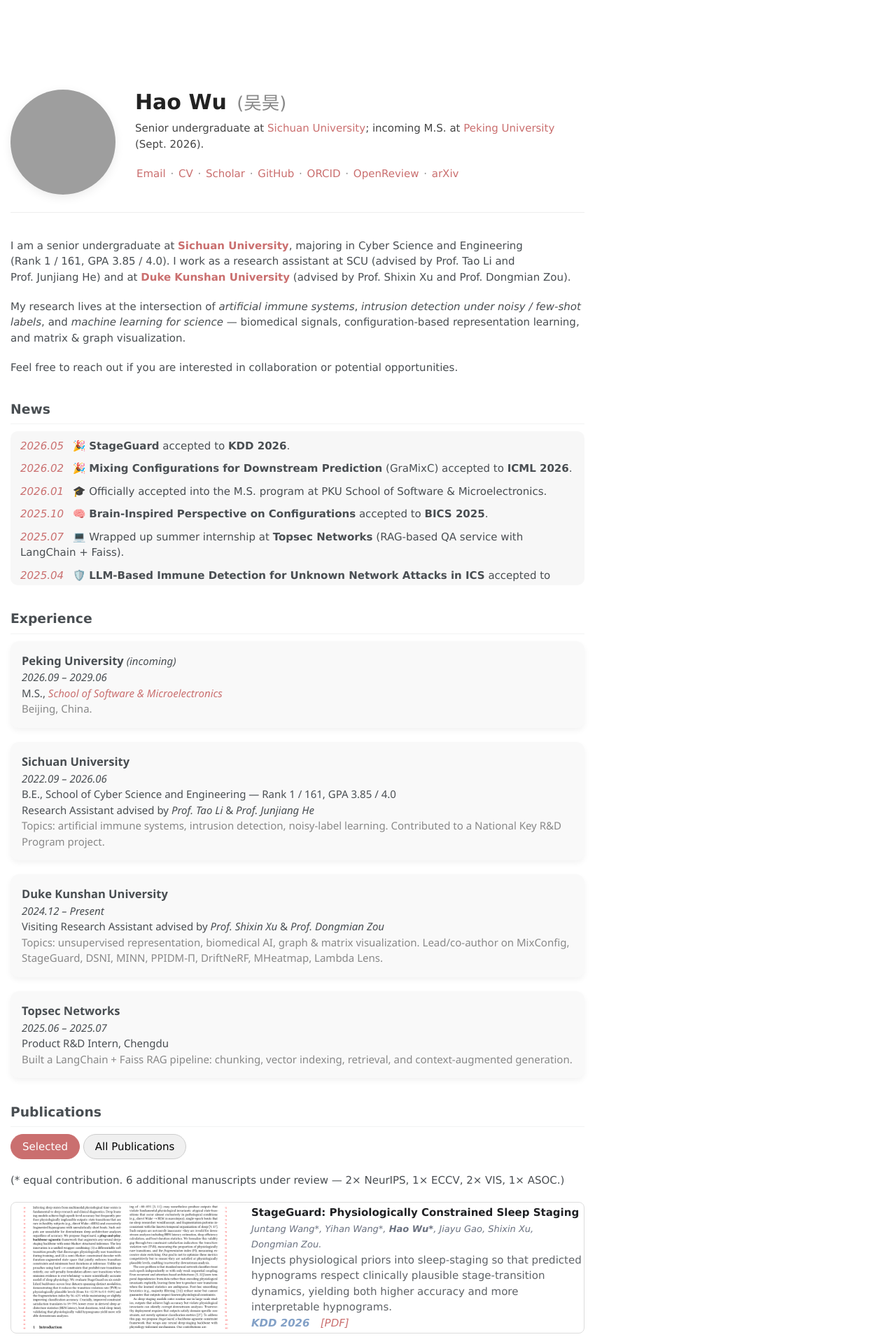
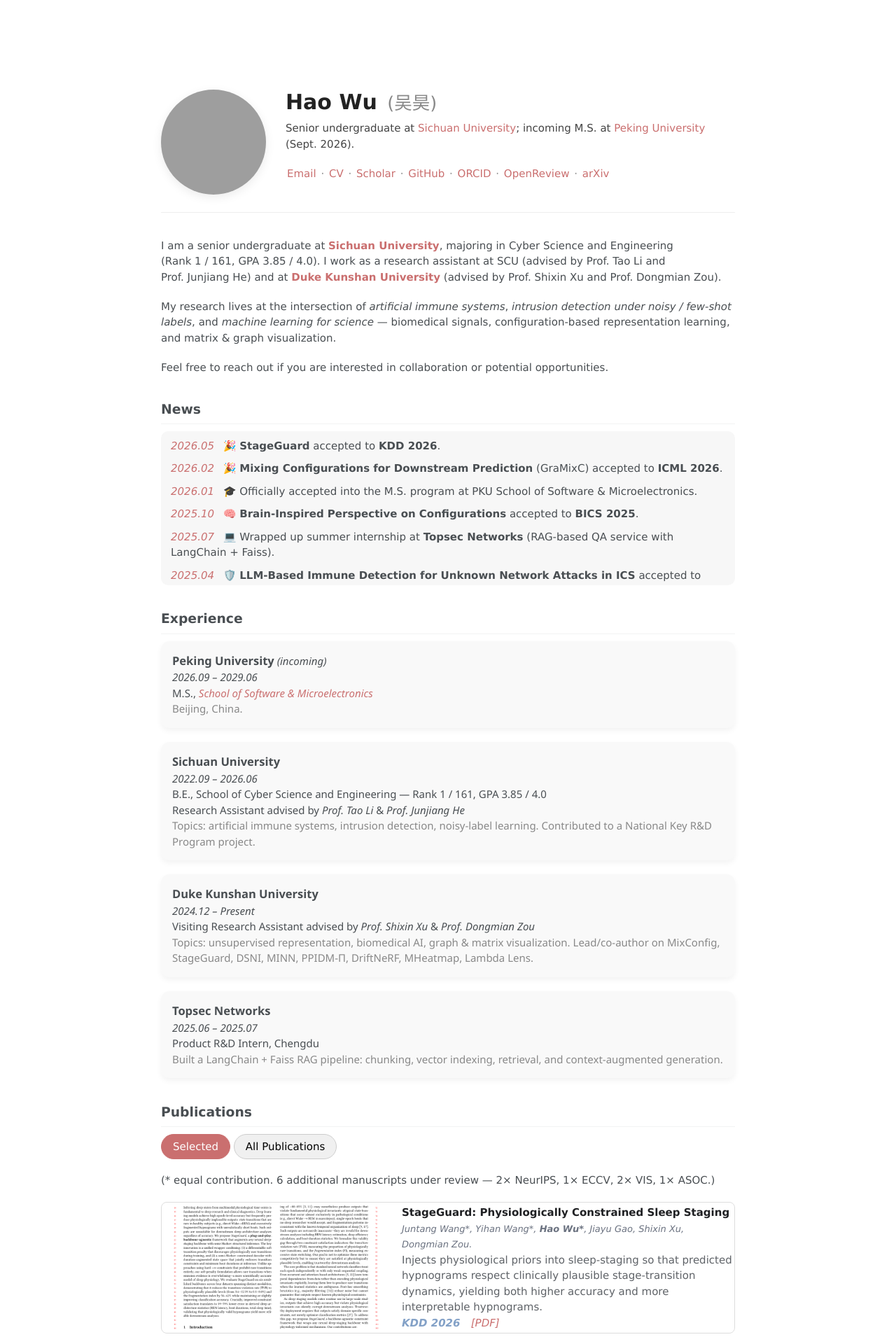
Before and after one commit to JayLon1022/JayLon1022.github.io, a Jekyll site: the page built from _pages/about.md, in a window 1280 px wide. Shown: the top 1920 px of the page at 70% size. Built offline with Jekyll 4.4.1, drawn with Linux system fonts in a browser that asks for light colours; some web fonts are replaced; grey boxes are pictures that could not be loaded.

Commit message:
Fix landing page centering: cap #main, override susy sidebar gutter

```diff
--- a/assets/css/home.css
+++ b/assets/css/home.css
@@ -427,16 +427,24 @@
 }
 
 /* Remove masthead spacing now that nav is gone */
-#main { padding-top: 0 !important; }
-.page__inner-wrap { max-width: 820px; margin: 0 auto; }
+#main {
+  padding-top: 0 !important;
+  max-width: 860px !important;
+  margin-left: auto !important;
+  margin-right: auto !important;
+}
 
-/* Force full-width main content when sidebar is hidden */
-@media (min-width: 64em) {
-  .page {
-    width: 100% !important;
-    padding-left: 0 !important;
-    padding-right: 0 !important;
-    margin-left: 0 !important;
-    float: none !important;
-  }
+/* Cancel susy's reserved sidebar gutter; let .page fill #main and center its content */
+.page {
+  width: 100% !important;
+  float: none !important;
+  margin: 0 auto !important;
+  padding-left: 0 !important;
+  padding-right: 0 !important;
 }
+
+.page__inner-wrap {
+  max-width: 820px;
+  margin: 0 auto !important;
+  float: none !important;
+}
```
